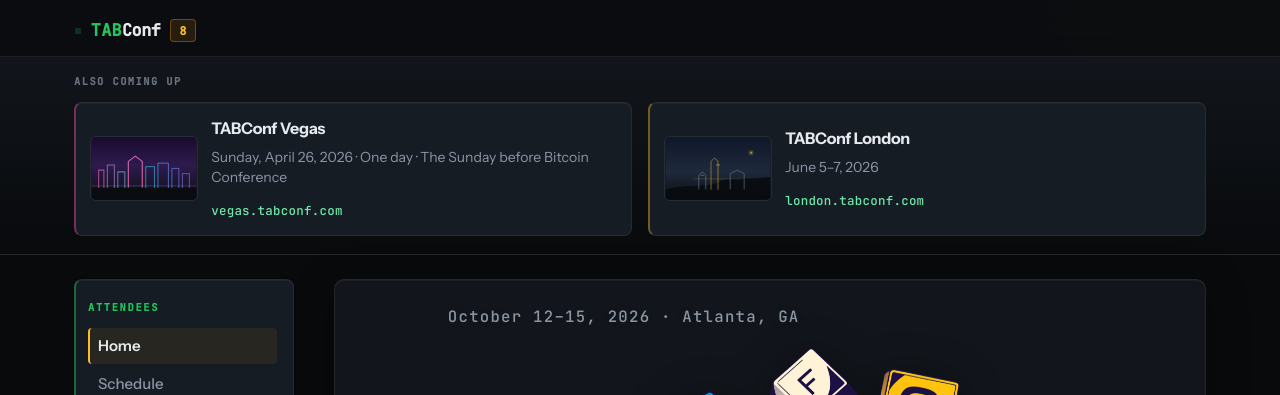
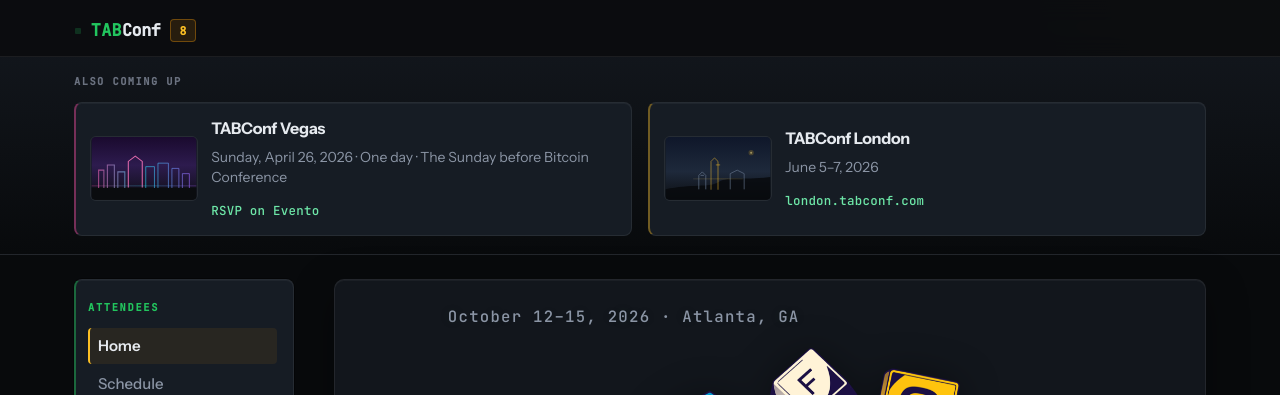
Before and after one commit to TABConf/8.tabconf.com, a Jekyll site: the page built from index.md, in a window 1280 px wide and 1394 px high. Shown: the top 395 px of the window. Built offline with Jekyll 4.4.1, drawn with Linux system fonts in a browser that asks for light colours.

Commit message:
Update satellite events strip for TABConf 8. Changed event link to Evento and updated URL display text for clarity.

```diff
--- a/_includes/satellite-events-strip.html
+++ b/_includes/satellite-events-strip.html
@@ -10,7 +10,7 @@
     <div class="satellite-strip__grid">
       <a
         class="satellite-card satellite-card--vegas"
-        href="https://vegas.tabconf.com/"
+        href="https://app.evento.so/e/evt_9MiaiA4jvK9EFmJT"
         rel="noopener noreferrer"
         target="_blank">
         <div class="satellite-card__art satellite-card__art--vegas" aria-hidden="true">
@@ -38,7 +38,7 @@
         <div class="satellite-card__body">
           <h2 class="satellite-card__title">TABConf Vegas</h2>
           <p class="satellite-card__meta">Sunday, April 26, 2026 · One day · The Sunday before Bitcoin Conference</p>
-          <span class="satellite-card__url">vegas.tabconf.com</span>
+          <span class="satellite-card__url">RSVP on Evento</span>
         </div>
       </a>
       <a
```
